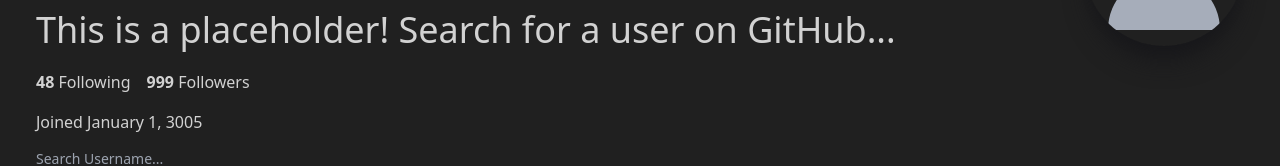
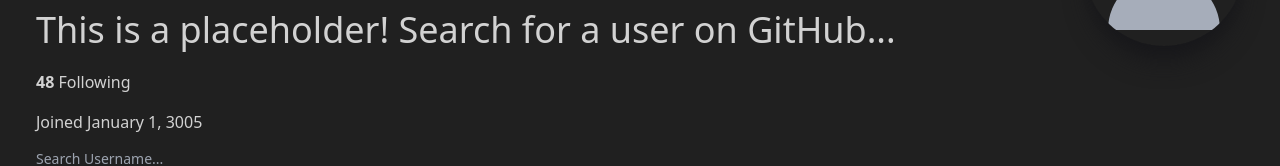
Before and after one commit to flynnjh/github-profiles-tailwind, a React (Create React App) app: page / in a window 1280 px wide. Shown: the part 150-316 px from the top of the page. Built offline with nearby package versions, Linux system fonts and the light colour scheme.

Commit message:
show 'follower' if user only has 1 follower ( :( )

```diff
--- a/src/components/UserInfo.jsx
+++ b/src/components/UserInfo.jsx
@@ -39,8 +39,11 @@
         {!user.following == 0 ? <a class="transition duration-150 hover:underline" href={"https://github.com/" + user.login + "?tab=following"}><h5 class="font-extralight pr-4">
          <strong class='font-bold'>{user.following}</strong> Following
         </h5></a> : null}
-        {!user.followers == 0 ? <a class="transition duration-150 hover:underline" href={"https://github.com/" + user.login + "?tab=followers"}><h5 class="font-extralight pr-4">
+        {!user.followers == 0 && !user.followers == 1 ? <a class="transition duration-150 hover:underline" href={"https://github.com/" + user.login + "?tab=followers"}><h5 class="font-extralight pr-4">
          <strong class='font-bold'>{user.followers}</strong> Followers
+        </h5></a> : null}
+        {user.followers == 1 ? <a class="transition duration-150 hover:underline" href={"https://github.com/" + user.login + "?tab=followers"}><h5 class="font-extralight pr-4">
+         <strong class='font-bold'>{user.followers}</strong> Follower
         </h5></a> : null}
         {user.followers == 0 && user.following == 0 && user.type == "User" ? <h5 class="font-extralight pr-4">
           Account is likely private.
```
